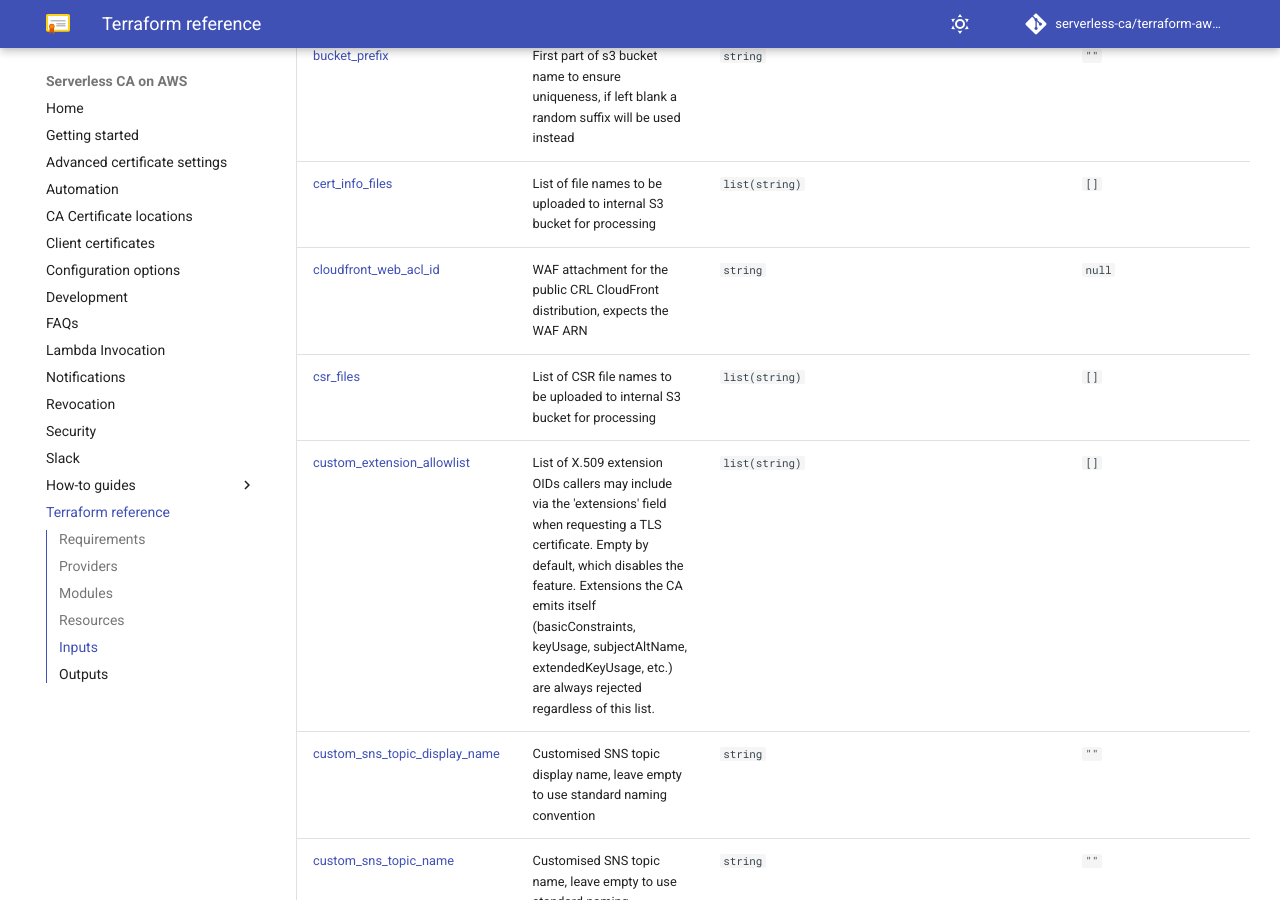
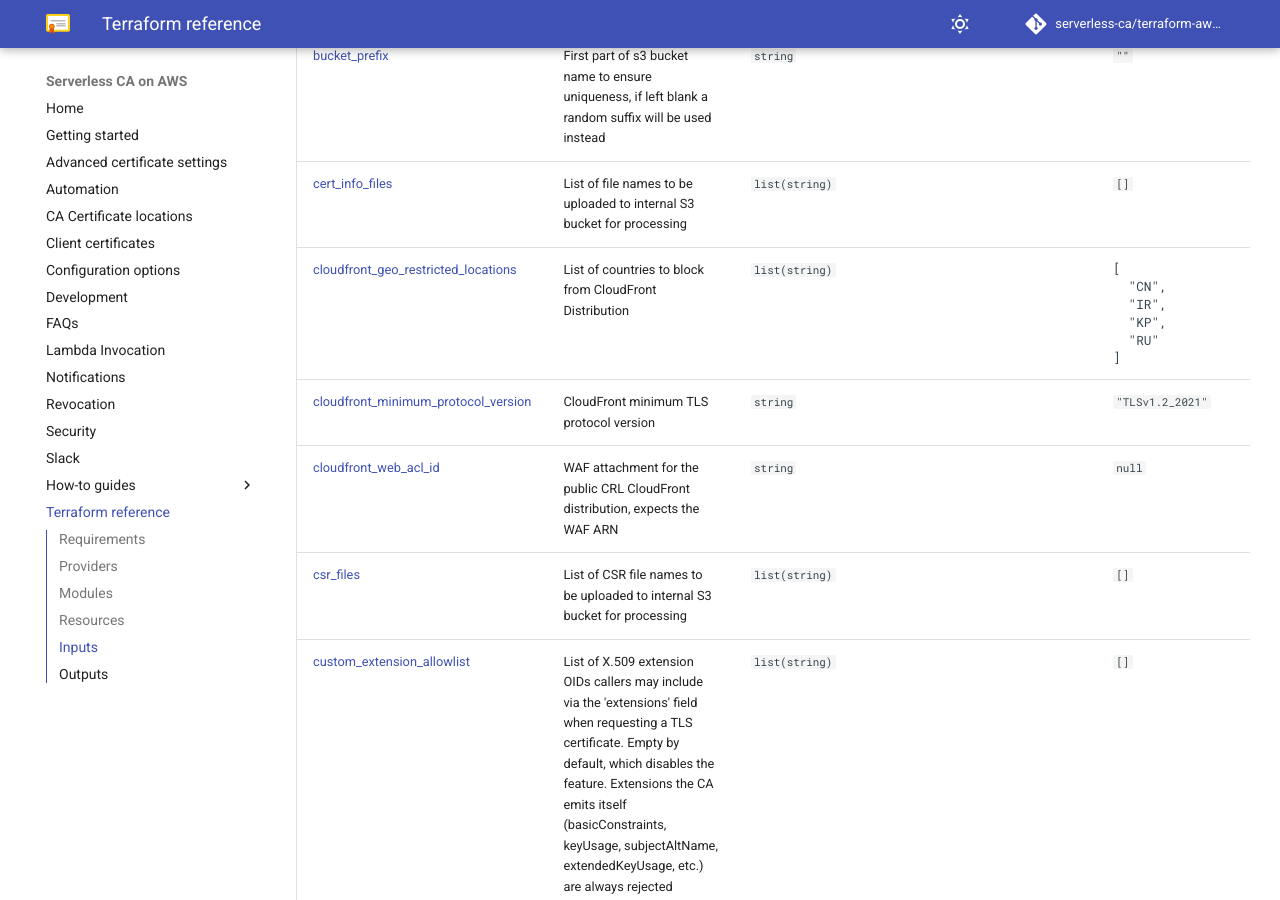
Before and after one commit to serverless-ca/terraform-aws-ca, an MkDocs documentation site: the page built from docs/reference.md, in a window 1280 px wide and 900 px high, scrolled down 2915 px. Built offline with MkDocs 1.6.1 and Material for MkDocs 9.7.7, drawn with Linux system fonts in a browser that asks for light colours; comment, search, counter and statistics services are not loaded.

Commit message:
feat: allow configuration of existing cloudfront security properties (#637)

```diff
--- a/docs/reference.md
+++ b/docs/reference.md
@@ -64,6 +64,8 @@
 | <a name="input_bucket_key_enabled"></a> [bucket\_key\_enabled](#input\_bucket\_key\_enabled) | Whether or not to use Amazon S3 Bucket Keys for SSE-KMS | `bool` | `false` | no |
 | <a name="input_bucket_prefix"></a> [bucket\_prefix](#input\_bucket\_prefix) | First part of s3 bucket name to ensure uniqueness, if left blank a random suffix will be used instead | `string` | `""` | no |
 | <a name="input_cert_info_files"></a> [cert\_info\_files](#input\_cert\_info\_files) | List of file names to be uploaded to internal S3 bucket for processing | `list(string)` | `[]` | no |
+| <a name="input_cloudfront_geo_restricted_locations"></a> [cloudfront\_geo\_restricted\_locations](#input\_cloudfront\_geo\_restricted\_locations) | List of countries to block from CloudFront Distribution | `list(string)` | <pre>[<br/>  "CN",<br/>  "IR",<br/>  "KP",<br/>  "RU"<br/>]</pre> | no |
+| <a name="input_cloudfront_minimum_protocol_version"></a> [cloudfront\_minimum\_protocol\_version](#input\_cloudfront\_minimum\_protocol\_version) | CloudFront minimum TLS protocol version | `string` | `"TLSv1.2_2021"` | no |
 | <a name="input_cloudfront_web_acl_id"></a> [cloudfront\_web\_acl\_id](#input\_cloudfront\_web\_acl\_id) | WAF attachment for the public CRL CloudFront distribution, expects the WAF ARN | `string` | `null` | no |
 | <a name="input_csr_files"></a> [csr\_files](#input\_csr\_files) | List of CSR file names to be uploaded to internal S3 bucket for processing | `list(string)` | `[]` | no |
 | <a name="input_custom_extension_allowlist"></a> [custom\_extension\_allowlist](#input\_custom\_extension\_allowlist) | List of X.509 extension OIDs callers may include via the 'extensions' field when requesting a TLS certificate. Empty by default, which disables the feature. Extensions the CA emits itself (basicConstraints, keyUsage, subjectAltName, extendedKeyUsage, etc.) are always rejected regardless of this list. | `list(string)` | `[]` | no |
```
Also changed, not shown: 4 other files.
